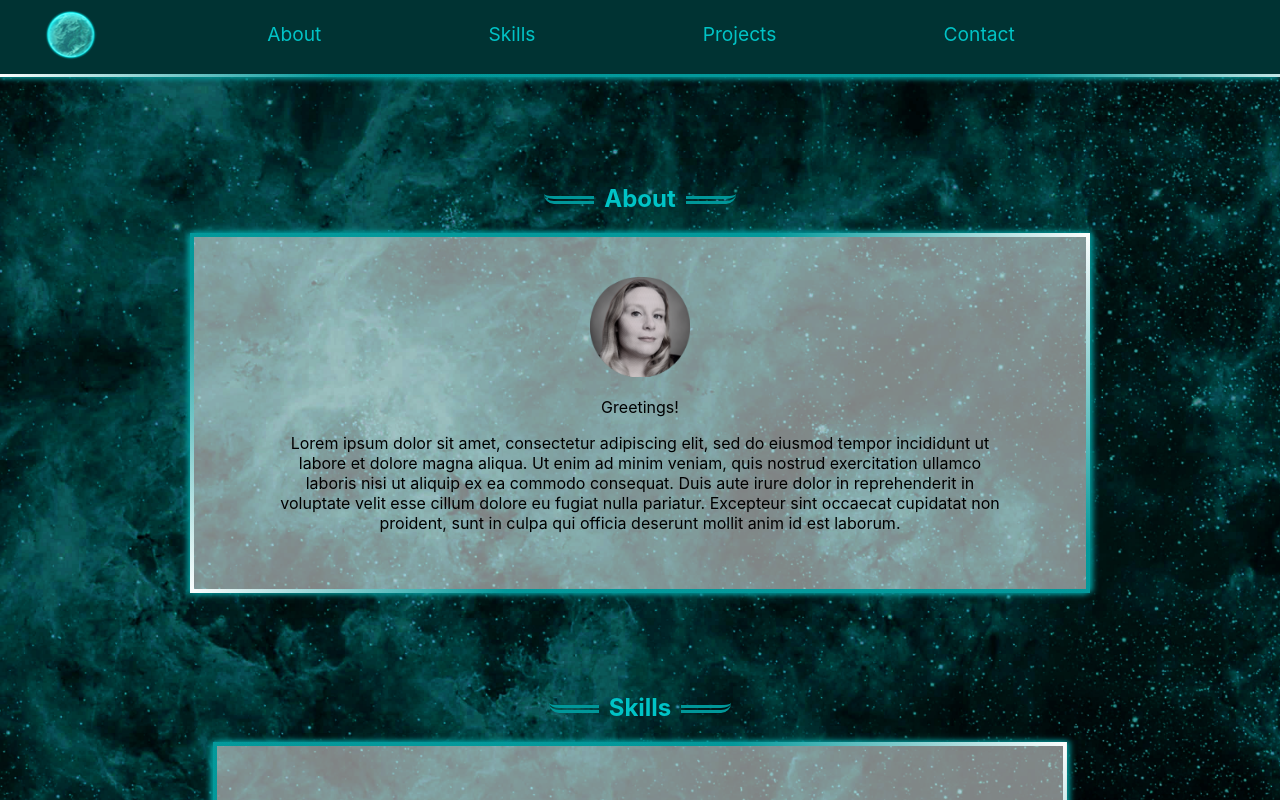
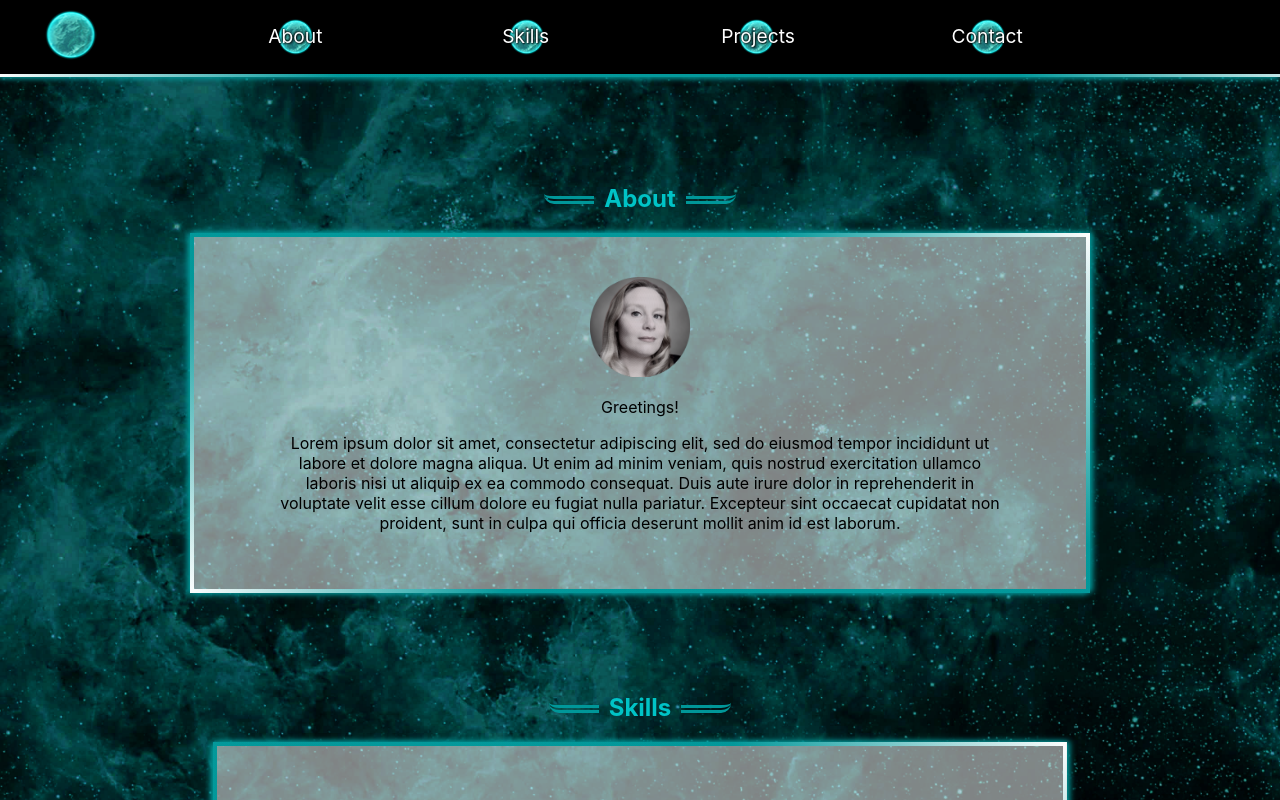
Before and after one commit to Missarachnid/mmkepler-version2, a Next.js app: page / in a window 1280 px wide. Shown: the top 800 px of the page. Built offline with nearby package versions, Linux system fonts and the light colour scheme.

Commit message:
fix: header style issues

```diff
--- a/components/Footer.js
+++ b/components/Footer.js
@@ -1,9 +1,16 @@
 import footerStyles from "../styles/Footer.module.css";
+import twitter from "../public/images/Twitter_Social_Icon_Circle_White.png";
+import github from "../public/images/GitHub-Mark-Light-32px.png";
+import Image from "next/image";
 
 export default function Footer(){
   return (
     <footer id={footerStyles.footer}>
-      ©2022 Melissa Kepler
+      <p id={footerStyles.copy}>©2022 Melissa Kepler</p>
+      <div id={footerStyles.imageWrapper}>
+        <Image className={footerStyles.image} src={twitter} alt="Twitter logo" width={32} height={32}/>
+        <Image classame={footerStyles.image} src={github} alt="The GitHub Octocat logo" width={32} height={32} />
+      </div>
     </footer>
   );
 }
--- a/styles/Footer.module.css
+++ b/styles/Footer.module.css
@@ -1,15 +1,26 @@
 #footer {
   display: flex;
   flex: 1;
-  padding: 2rem 0;
+  padding: 1rem 0;
   justify-content: center;
   align-items: center;
-  background-color: #003333;
+  background-color: black;
   box-shadow: 2px -1px 5px #009799;
   border-top-style: solid;
   border-top-width: 3px;
   border-image: linear-gradient(45deg, #009799, white, #009799) 1;
   animation: pulse 4s ease infinite alternate;
+}
+
+#imageWrapper {
+  display: flex;
+  flex-direction: row;
+  justify-content: space-evenly;
+  width: 200px;
+}
+
+#copy {
+  font-size: 1.2em;
 }
 
 @keyframes pulse {
--- a/styles/Header.module.css
+++ b/styles/Header.module.css
@@ -2,7 +2,7 @@
   padding: 10px 40px;
   margin: 0;
   width: 100%;
-  background-color: #003333;
+  background-color: black;
   box-shadow: -1px 2px 5px #009799;
   position: fixed;
   z-index: 100;
@@ -12,6 +12,7 @@
   border-bottom-width: 3px;
   border-image: linear-gradient(45deg, #009799, white, #009799) 1;
     animation: pulse 4s ease infinite alternate;
+    color: white;
 }
 
 #header {
@@ -21,6 +22,7 @@
   padding: 0;
   margin: 0;
 }
+
 
 .hamburger {
   width: 40px;
@@ -33,8 +35,14 @@
 
 .items {
   visibility: visible;
+  width: 70px;
   font-size: 1.2em;
-  margin-top: 12px;
+  padding-top: 14px;
+  background: url("../public/images/logo2.png") center center;
+  background-repeat: no-repeat;
+  background-size: 60%;
+  background-position: 2;
+  text-shadow: 1px 1px 2px black, -1px -1px 2px black;
 }
 
 #item {
--- a/styles/Menu.module.css
+++ b/styles/Menu.module.css
@@ -14,6 +14,8 @@
   background-color: #003333;
   display: flex;
   flex-direction: column;
+  text-align: center;
+
 }
 
 #close {
@@ -27,5 +29,9 @@
 }
 
 .link {
+  background-color: rgba(255, 255, 255, 0.3);
   margin: 20px;
+  width: 200px;
+  margin: 20px auto;
+  text-shadow: 1px 1px 2px black, -1px -1px 2px black;
 }
```
